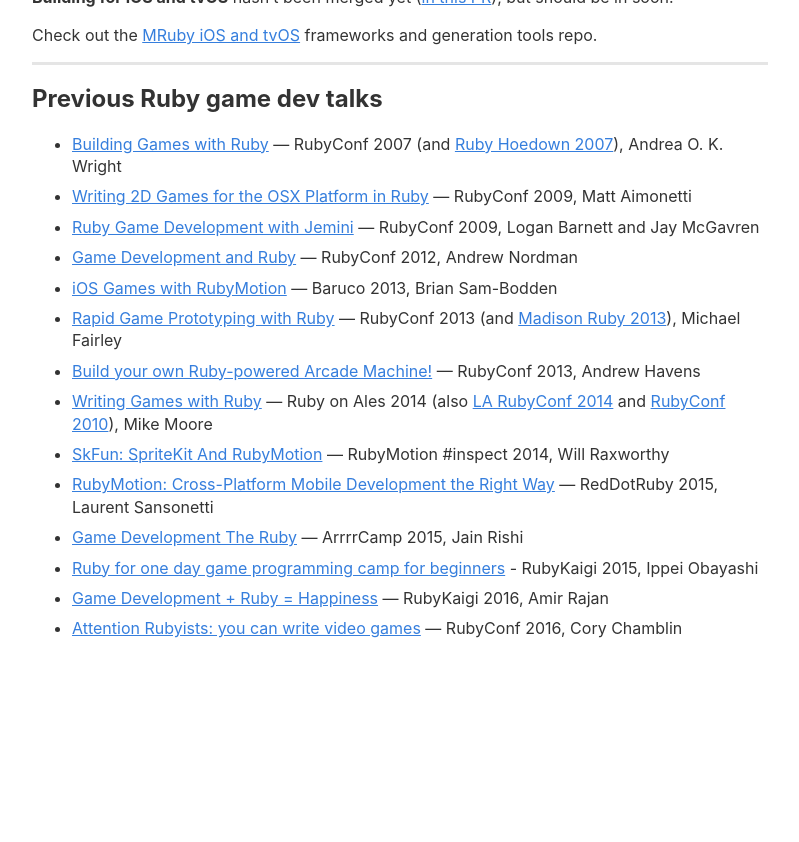
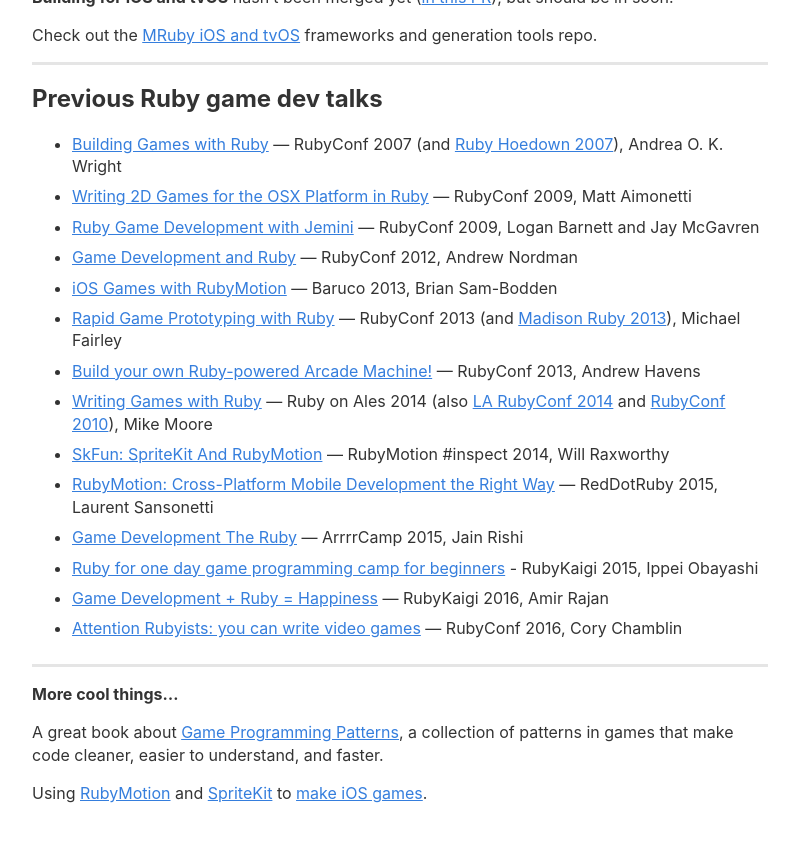
Before and after one commit to blacktm/blacktm.github.io, a Jekyll site: the page built from _pages/rubyconf.md, in a window 1280 px wide and 900 px high, scrolled down 2718 px. Shown: the top 842 px of the window, without its empty margins (240-1039 px from the left). Built offline with Jekyll 4.4.1, drawn with Linux system fonts in a browser that asks for light colours; before the commit the page ends 3462 px from its top, so only the background shows below that; some of the changed text lies outside the part shown.

Commit message:
Update RubyConf notes

```diff
--- a/_pages/index.html
+++ b/_pages/index.html
@@ -20,6 +20,9 @@
   <!-- <h3><a class="black-80 hover-dark-red" href="/blog/game-dev">Game dev blog</a></h3>
   <p>Follow along as I make some sweet 2D games</p> -->
 
+  <h3><a class="black-80 hover-red" href="/rubyconf">Reimagining 2D graphics and game development with Ruby</a></h3>
+  <p><a href="http://rubyconf.org/program#session-189">RubyConf 2017</a> — November 15, 2017</p>
+
   <h3><a class="black-80 hover-blue" href="https://obamawhitehouse.gov/blog/2016/03/15/my-data-empowering-all-americans-personal-data-access">My Data: Empowering all Americans with personal data access</a></h3>
   <p>The White House blog — March 15, 2016</p>
 
@@ -30,7 +33,7 @@
   <p>Guest talk at <a href="http://flatironschool.com">Flatiron School</a> — October 15, 2012</p>
 
   <h3><a class="black-80 hover-orange" href="https://speakerdeck.com/blacktm/three-months-in-a-healthcare-accelerator">Three months in a healthcare accelerator</a></h3>
-  <p>Madison Health Tech Meetup — May, 17, 2012</p>
+  <p>Madison Health Tech Meetup — May 17, 2012</p>
 </div>
 
 <h2 class="mt3r section-header">Projects</h2>
--- a/_pages/rubyconf.md
+++ b/_pages/rubyconf.md
@@ -155,3 +155,11 @@
 - [Ruby for one day game programming camp for beginners](https://www.youtube.com/watch?v=bvXYCpcOQ3E) - RubyKaigi 2015, Ippei Obayashi
 - [Game Development + Ruby = Happiness](https://www.youtube.com/watch?v=jfTM_0ezZuI) — RubyKaigi 2016, Amir Rajan
 - [Attention Rubyists: you can write video games](https://www.youtube.com/watch?v=bK9RX_CzCeI) — RubyConf 2016, Cory Chamblin
+
+---
+
+**More cool things...**
+
+A great book about [Game Programming Patterns](http://gameprogrammingpatterns.com), a collection of patterns in games that make code cleaner, easier to understand, and faster.
+
+Using [RubyMotion](http://www.rubymotion.com) and [SpriteKit](https://developer.apple.com/spritekit/) to [make iOS games](https://github.com/amirrajan/ios-ruby-game-dev).
```
Also changed, not shown: other parts of _pages/rubyconf.md (+1 -1 lines).
